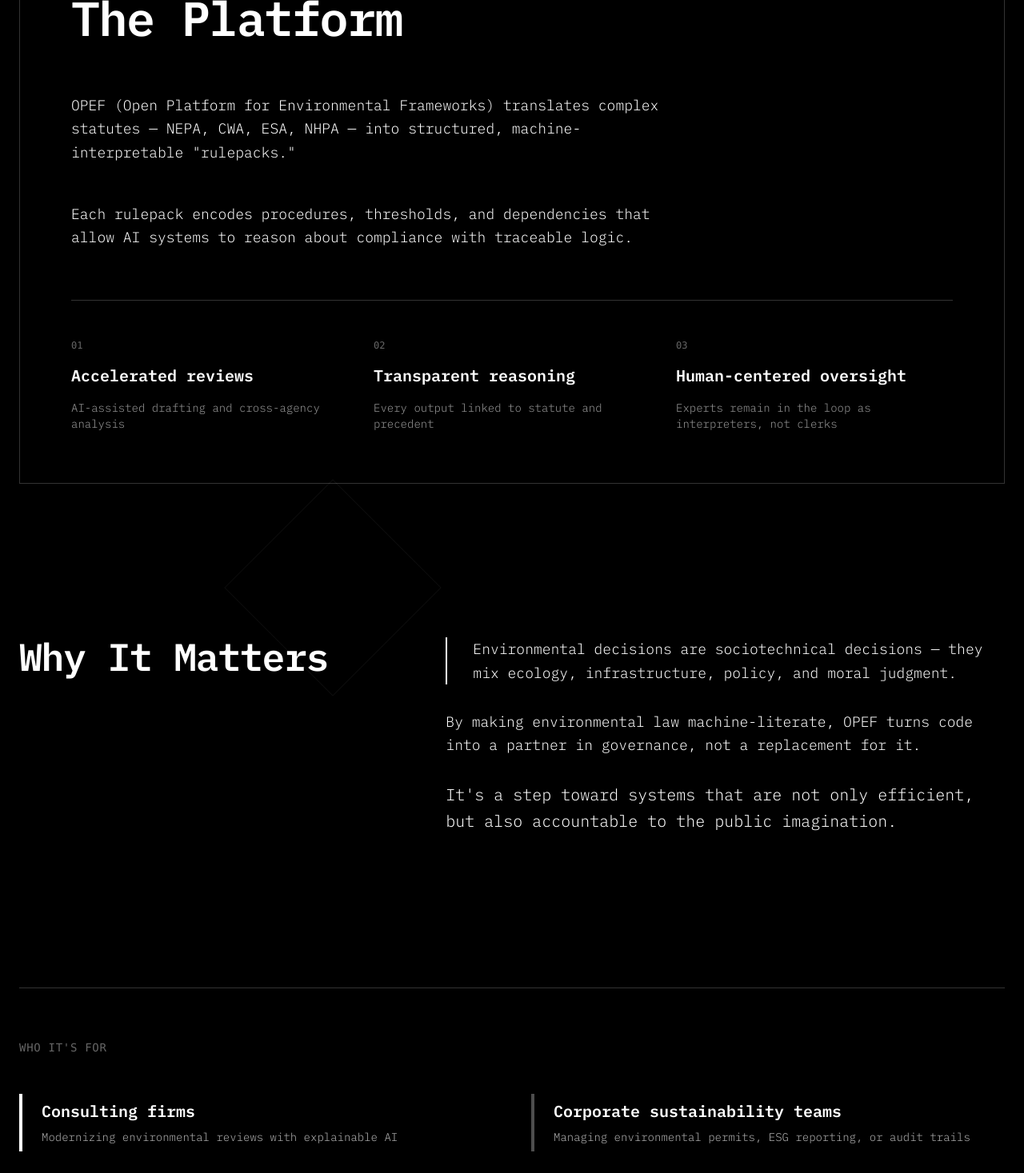
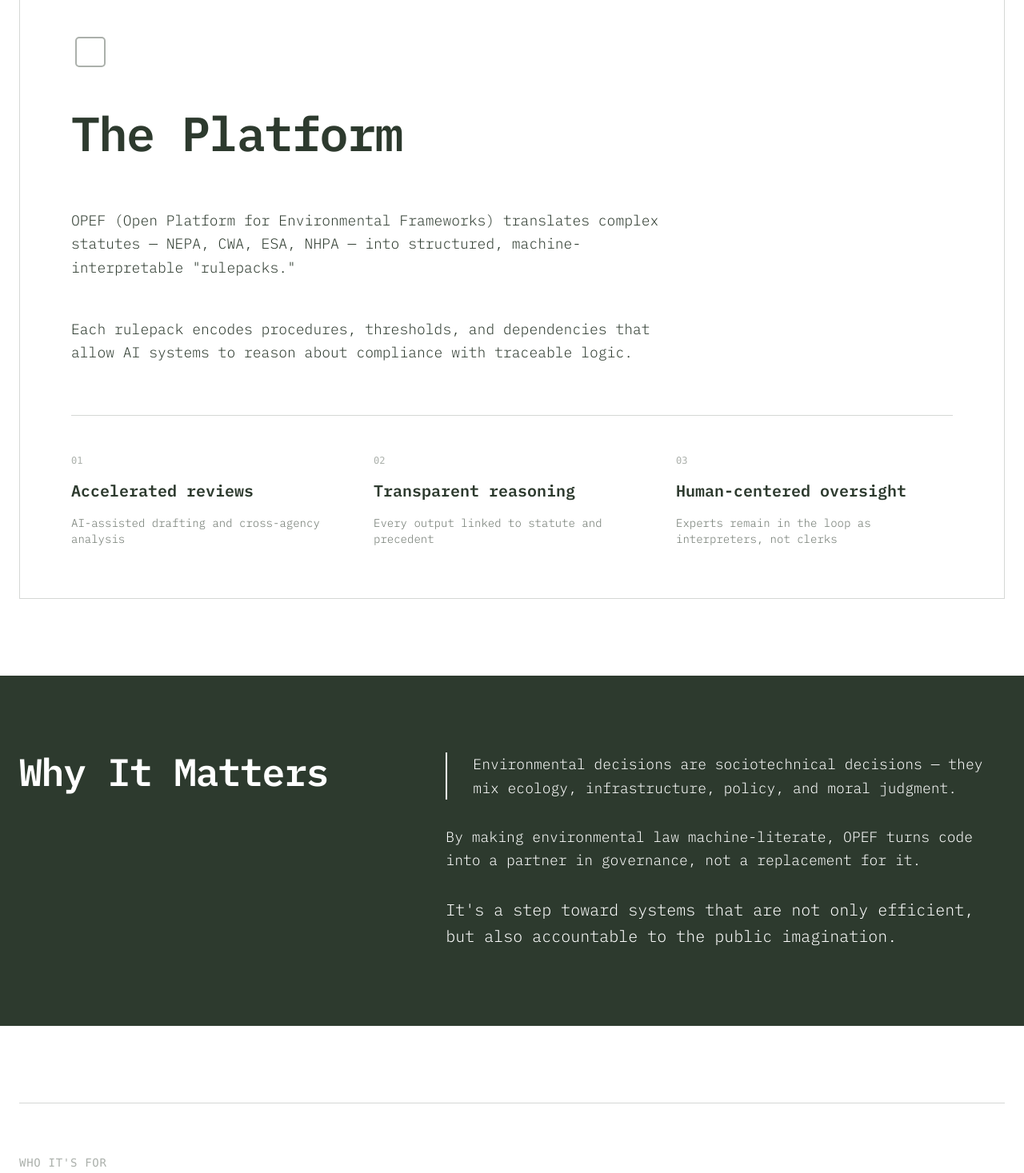
Before and after one commit to katgharalad/opefnewwebsite, a React (Vite) app: page / in a window 1280 px wide. Shown: the part 1330-2797 px from the top of the page at 80% size. Built offline with nearby package versions, Linux system fonts and the light colour scheme.

Commit message:
Updated App.tsx

```diff
--- a/src/App.tsx
+++ b/src/App.tsx
@@ -14,20 +14,21 @@ function App() {
   };
 
   return (
-    <div className="min-h-screen bg-black text-white relative overflow-hidden">
+    <div className="min-h-screen bg-[#2d3a2e] text-white relative overflow-hidden">
       <div className="absolute inset-0 pointer-events-none">
         <div className="absolute top-0 right-0 w-96 h-96 border border-white/5" />
         <div className="absolute bottom-0 left-0 w-72 h-72 border border-white/5" />
         <div className="absolute top-1/3 left-1/4 w-48 h-48 border border-white/5 rotate-45" />
       </div>
 
-      <div className="relative z-10 max-w-7xl mx-auto px-6 py-12">
+      <div className="relative z-10">
+        <div className="max-w-7xl mx-auto px-6 py-12">
           <nav className="flex items-start justify-between mb-32 pt-8">
             <div className="flex items-center gap-3">
               <Box className="w-8 h-8" strokeWidth={1} />
               <div className="text-xl font-bold tracking-tight">OPEF</div>
             </div>
-          <button className="px-6 py-2 border border-white/20 hover:bg-white hover:text-black transition-all duration-300 font-mono text-sm">
+            <button className="px-6 py-2 border border-white/20 hover:bg-white hover:text-[#2d3a2e] transition-all duration-300 font-mono text-sm">
               BETA
             </button>
           </nav>
@@ -56,10 +57,12 @@ function App() {
             </div>
           </div>
         </section>
+        </div>
 
-        <section className="mb-48">
-          <div className="border border-white/20 p-12 md:p-16">
-            <Square className="w-12 h-12 mb-12 text-white/40" strokeWidth={1} />
+        <section className="bg-white text-[#2d3a2e] py-24 mb-0">
+          <div className="max-w-7xl mx-auto px-6">
+            <div className="border border-[#2d3a2e]/20 p-12 md:p-16">
+              <Square className="w-12 h-12 mb-12 text-[#2d3a2e]/40" strokeWidth={1} />
               <h2 className="text-4xl md:text-6xl font-bold mb-16 tracking-tight">The Platform</h2>
 
             <div className="space-y-12 mb-16">
@@ -71,27 +74,29 @@ function App() {
               </p>
             </div>
 
-            <div className="grid grid-cols-1 md:grid-cols-3 gap-8 pt-12 border-t border-white/20">
+            <div className="grid grid-cols-1 md:grid-cols-3 gap-8 pt-12 border-t border-[#2d3a2e]/20">
               <div className="space-y-4">
-                <div className="text-xs font-mono text-white/40">01</div>
+                <div className="text-xs font-mono text-[#2d3a2e]/40">01</div>
                 <h3 className="text-xl font-bold">Accelerated reviews</h3>
-                <p className="text-sm font-light text-white/60">AI-assisted drafting and cross-agency analysis</p>
+                <p className="text-sm font-light text-[#2d3a2e]/70">AI-assisted drafting and cross-agency analysis</p>
               </div>
               <div className="space-y-4">
-                <div className="text-xs font-mono text-white/40">02</div>
+                <div className="text-xs font-mono text-[#2d3a2e]/40">02</div>
                 <h3 className="text-xl font-bold">Transparent reasoning</h3>
-                <p className="text-sm font-light text-white/60">Every output linked to statute and precedent</p>
+                <p className="text-sm font-light text-[#2d3a2e]/70">Every output linked to statute and precedent</p>
               </div>
               <div className="space-y-4">
-                <div className="text-xs font-mono text-white/40">03</div>
+                <div className="text-xs font-mono text-[#2d3a2e]/40">03</div>
                 <h3 className="text-xl font-bold">Human-centered oversight</h3>
-                <p className="text-sm font-light text-white/60">Experts remain in the loop as interpreters, not clerks</p>
+                <p className="text-sm font-light text-[#2d3a2e]/70">Experts remain in the loop as interpreters, not clerks</p>
+              </div>
             </div>
           </div>
           </div>
         </section>
 
-        <section className="mb-48">
+        <section className="bg-[#2d3a2e] text-white py-24">
+          <div className="max-w-7xl mx-auto px-6">
             <div className="grid grid-cols-1 md:grid-cols-12 gap-12">
               <div className="md:col-span-5">
                 <h2 className="text-5xl font-bold mb-8 tracking-tight">Why It Matters</h2>
@@ -108,76 +113,82 @@ function App() {
                 </p>
               </div>
             </div>
+          </div>
         </section>
 
-        <section className="mb-48">
-          <div className="border-t border-white/20 pt-16">
-            <p className="text-sm font-mono text-white/40 uppercase tracking-wider mb-12">Who It's For</p>
+        <section className="bg-white text-[#2d3a2e] py-24">
+          <div className="max-w-7xl mx-auto px-6">
+            <div className="border-t border-[#2d3a2e]/20 pt-16">
+              <p className="text-sm font-mono text-[#2d3a2e]/40 uppercase tracking-wider mb-12">Who It's For</p>
               <div className="grid grid-cols-1 md:grid-cols-2 gap-12">
                 <div className="space-y-8">
-                <div className="border-l-4 border-white pl-6 py-2">
+                  <div className="border-l-4 border-[#2d3a2e] pl-6 py-2">
                     <h3 className="text-xl font-bold mb-2">Consulting firms</h3>
-                  <p className="text-sm font-light text-white/70">Modernizing environmental reviews with explainable AI</p>
+                    <p className="text-sm font-light text-[#2d3a2e]/70">Modernizing environmental reviews with explainable AI</p>
                   </div>
-                <div className="border-l-4 border-white/30 pl-6 py-2">
+                  <div className="border-l-4 border-[#2d3a2e]/30 pl-6 py-2">
                     <h3 className="text-xl font-bold mb-2">Agencies</h3>
-                  <p className="text-sm font-light text-white/70">Seeking compliance clarity and institutional memory</p>
+                    <p className="text-sm font-light text-[#2d3a2e]/70">Seeking compliance clarity and institutional memory</p>
                   </div>
                 </div>
                 <div className="space-y-8">
-                <div className="border-l-4 border-white/30 pl-6 py-2">
+                  <div className="border-l-4 border-[#2d3a2e]/30 pl-6 py-2">
                     <h3 className="text-xl font-bold mb-2">Corporate sustainability teams</h3>
-                  <p className="text-sm font-light text-white/70">Managing environmental permits, ESG reporting, or audit trails</p>
+                    <p className="text-sm font-light text-[#2d3a2e]/70">Managing environmental permits, ESG reporting, or audit trails</p>
                   </div>
-                <div className="border-l-4 border-white/30 pl-6 py-2">
+                  <div className="border-l-4 border-[#2d3a2e]/30 pl-6 py-2">
                     <h3 className="text-xl font-bold mb-2">Researchers & universities</h3>
-                  <p className="text-sm font-light text-white/70">Exploring the intersection of AI governance, law, and society</p>
+                    <p className="text-sm font-light text-[#2d3a2e]/70">Exploring the intersection of AI governance, law, and society</p>
+                  </div>
                 </div>
               </div>
             </div>
           </div>
         </section>
 
-        <section className="mb-48">
-          <div className="bg-white text-black p-12 md:p-24">
+        <section className="bg-[#2d3a2e] text-white py-24">
+          <div className="max-w-7xl mx-auto px-6">
+            <div className="bg-white text-[#2d3a2e] p-12 md:p-24">
             <h2 className="text-4xl md:text-6xl font-bold mb-16 tracking-tight">How It Works</h2>
             <div className="space-y-12">
               <div className="flex gap-8 items-start">
-                <div className="text-6xl font-bold text-black/10 flex-shrink-0">01</div>
+                <div className="text-6xl font-bold text-[#2d3a2e]/10 flex-shrink-0">01</div>
                 <div>
                   <h3 className="text-2xl font-bold mb-3">Ingest</h3>
                   <p className="text-base font-light">OPEF parses regulatory frameworks and agency guidance into modular logic maps.</p>
                 </div>
               </div>
               <div className="flex gap-8 items-start">
-                <div className="text-6xl font-bold text-black/10 flex-shrink-0">02</div>
+                <div className="text-6xl font-bold text-[#2d3a2e]/10 flex-shrink-0">02</div>
                 <div>
                   <h3 className="text-2xl font-bold mb-3">Encode</h3>
                   <p className="text-base font-light">Human experts annotate conditions, thresholds, and dependencies.</p>
                 </div>
               </div>
               <div className="flex gap-8 items-start">
-                <div className="text-6xl font-bold text-black/10 flex-shrink-0">03</div>
+                <div className="text-6xl font-bold text-[#2d3a2e]/10 flex-shrink-0">03</div>
                 <div>
                   <h3 className="text-2xl font-bold mb-3">Deploy</h3>
                   <p className="text-base font-light">AI models use these "rulepacks" to generate audit-ready documentation, citations, and analyses.</p>
                 </div>
               </div>
               <div className="flex gap-8 items-start">
-                <div className="text-6xl font-bold text-black/10 flex-shrink-0">04</div>
+                <div className="text-6xl font-bold text-[#2d3a2e]/10 flex-shrink-0">04</div>
                 <div>
                   <h3 className="text-2xl font-bold mb-3">Explain</h3>
                   <p className="text-base font-light">Every output includes an interpretable trail of reasoning — a human-readable chain of compliance logic.</p>
                 </div>
               </div>
             </div>
-            <div className="mt-16 pt-12 border-t border-black/20">
+            <div className="mt-16 pt-12 border-t border-[#2d3a2e]/20">
               <p className="text-sm font-mono uppercase tracking-wider">Transparency by design. No black boxes.</p>
+            </div>
           </div>
           </div>
         </section>
 
-        <section className="mb-48">
+        <section className="bg-white text-[#2d3a2e] py-24">
+          <div className="max-w-7xl mx-auto px-6">
             <div className="grid grid-cols-1 md:grid-cols-12 gap-12">
               <div className="md:col-span-7">
                 <h2 className="text-5xl md:text-7xl font-bold mb-12 tracking-tight leading-none">The Vision</h2>
@@ -192,10 +203,11 @@ function App() {
                 </div>
               </div>
               <div className="md:col-span-5 flex items-center justify-center">
-              <div className="w-64 h-64 border-2 border-white/20 flex items-center justify-center">
-                <div className="w-48 h-48 border border-white/40 flex items-center justify-center">
-                  <div className="w-32 h-32 border border-white/60 flex items-center justify-center">
+                <div className="w-64 h-64 border-2 border-[#2d3a2e]/20 flex items-center justify-center">
+                  <div className="w-48 h-48 border border-[#2d3a2e]/40 flex items-center justify-center">
+                    <div className="w-32 h-32 border border-[#2d3a2e]/60 flex items-center justify-center">
                       <Circle className="w-16 h-16" strokeWidth={1} />
+                    </div>
                   </div>
                 </div>
               </div>
@@ -203,7 +215,8 @@ function App() {
           </div>
         </section>
 
-        <section className="mb-32">
+        <section className="bg-[#2d3a2e] text-white py-24">
+          <div className="max-w-7xl mx-auto px-6">
             <div className="border-4 border-white p-12 md:p-24">
             <h2 className="text-6xl md:text-8xl font-bold mb-8 tracking-tighter">Join the Waitlist</h2>
             <p className="text-xl font-light mb-16 max-w-2xl">
@@ -224,7 +237,7 @@ function App() {
                   />
                   <button
                     type="submit"
-                    className="group bg-white text-black px-12 py-4 font-bold hover:bg-black hover:text-white border-2 border-white transition-all duration-300 flex items-center justify-center gap-3 text-lg"
+                    className="group bg-white text-[#2d3a2e] px-12 py-4 font-bold hover:bg-transparent hover:text-white border-2 border-white transition-all duration-300 flex items-center justify-center gap-3 text-lg"
                   >
                     JOIN
                     <ArrowRight className="w-5 h-5 group-hover:translate-x-1 transition-transform" strokeWidth={2} />
@@ -239,26 +252,31 @@ function App() {
               </div>
             )}
           </div>
+          </div>
         </section>
 
-        <footer className="border-t border-white/20 pt-16 pb-12">
+        <footer className="bg-white text-[#2d3a2e] py-16">
+          <div className="max-w-7xl mx-auto px-6">
+            <div className="border-t border-[#2d3a2e]/20 pt-16 pb-12">
               <div className="grid grid-cols-1 md:grid-cols-2 gap-12 mb-12">
                 <div className="space-y-4">
                   <div className="flex items-center gap-3 mb-8">
                     <Box className="w-6 h-6" strokeWidth={1} />
                     <div className="text-lg font-bold">OPEF</div>
                   </div>
-              <p className="text-sm font-light text-white/60 max-w-md">
+                  <p className="text-sm font-light text-[#2d3a2e]/60 max-w-md">
                     Built by a team of researchers, designers, and founders translating environmental judgment into digital systems.
                   </p>
-              <p className="text-sm font-mono text-white/40">
+                  <p className="text-sm font-mono text-[#2d3a2e]/40">
                     OPEF is where science, law, and code meet.
                   </p>
                 </div>
                 <div className="flex items-end justify-start md:justify-end">
-              <p className="text-xs font-mono text-white/40">
+                  <p className="text-xs font-mono text-[#2d3a2e]/40">
                     © 2025 OPEN PLATFORM FOR ENVIRONMENTAL FRAMEWORKS
                   </p>
+                </div>
+              </div>
             </div>
           </div>
         </footer>
```
Lines whose indentation alone changed are shown as unchanged.
